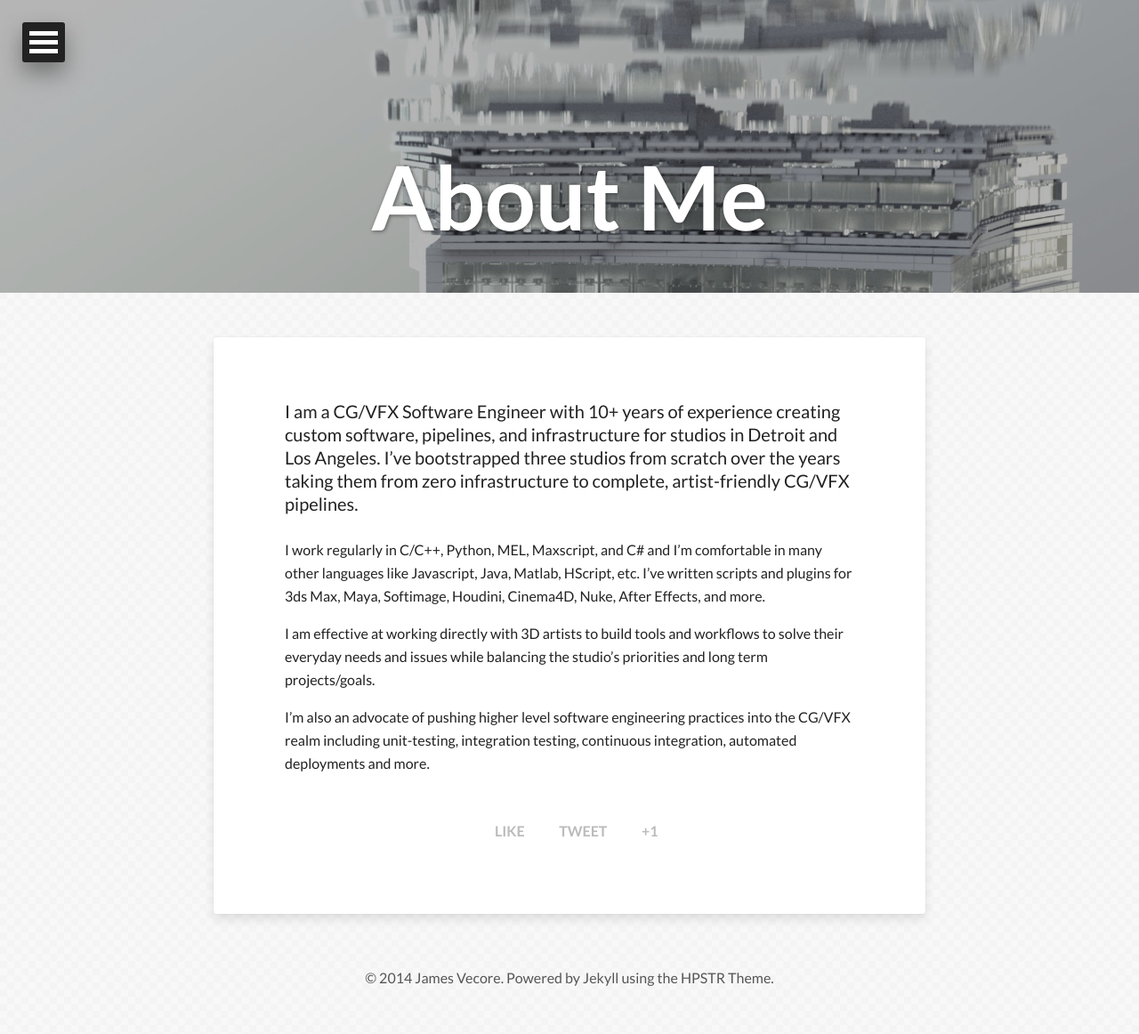
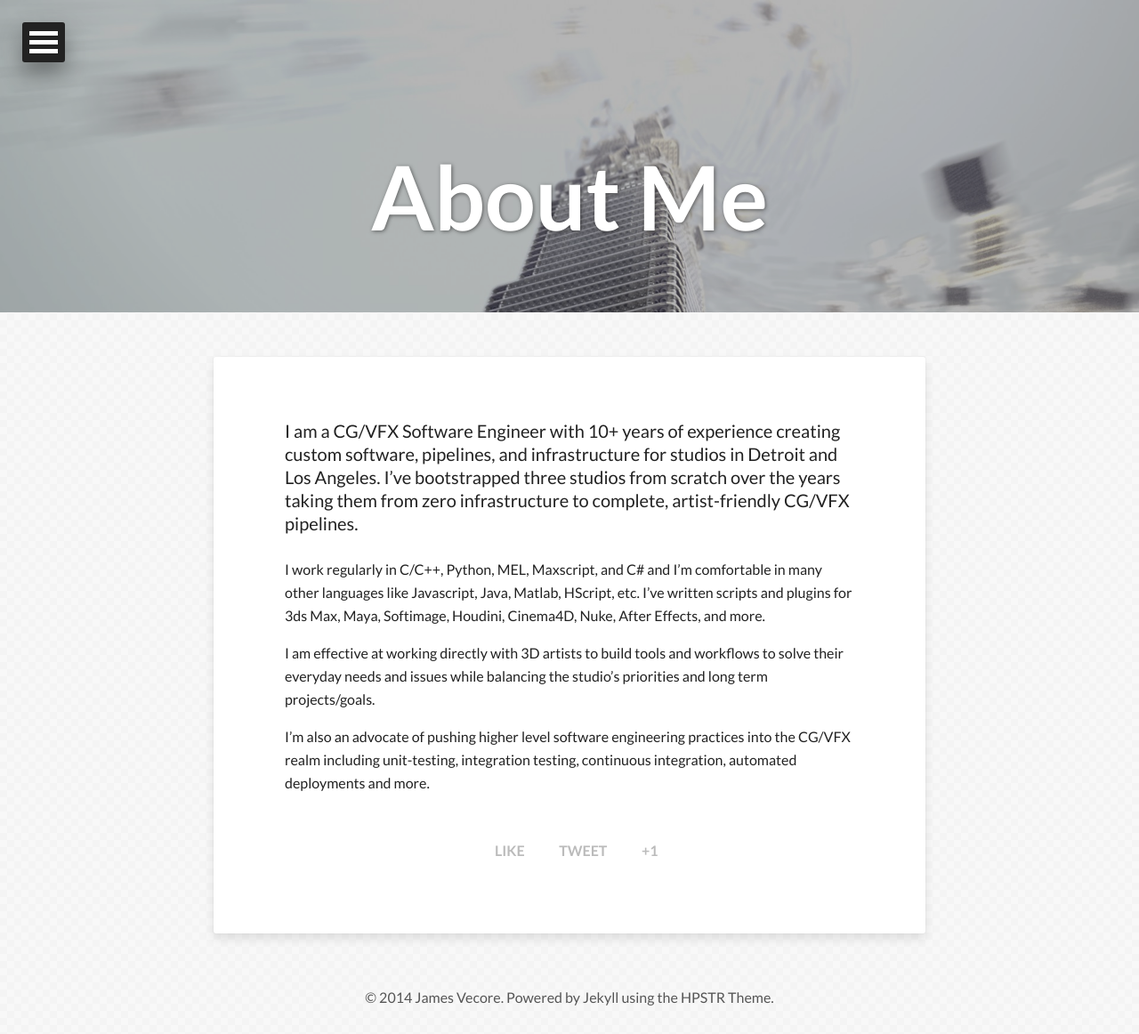
Before and after one commit to jamesvecore/jamesvecore.github.io, a Jekyll site: the page built from about.md, in a window 1280 px wide. Shown: the whole page at 89% size. Built offline with Jekyll 4.4.1, drawn with Linux system fonts in a browser that asks for light colours; nearby versions of some CDN libraries; before the commit the page ends 1140 px from its top, so only the background shows below that.

Commit message:
changed about picture

```diff
--- a/about.md
+++ b/about.md
@@ -4,7 +4,7 @@ permalink: /about/
 title: About Me
 tags: [Me]
 image:
-  feature: default.jpg
+  feature: top_shot.jpg
 share: true
 ---
 
```
Also changed, not shown: images/top_shot.jpg (added).
